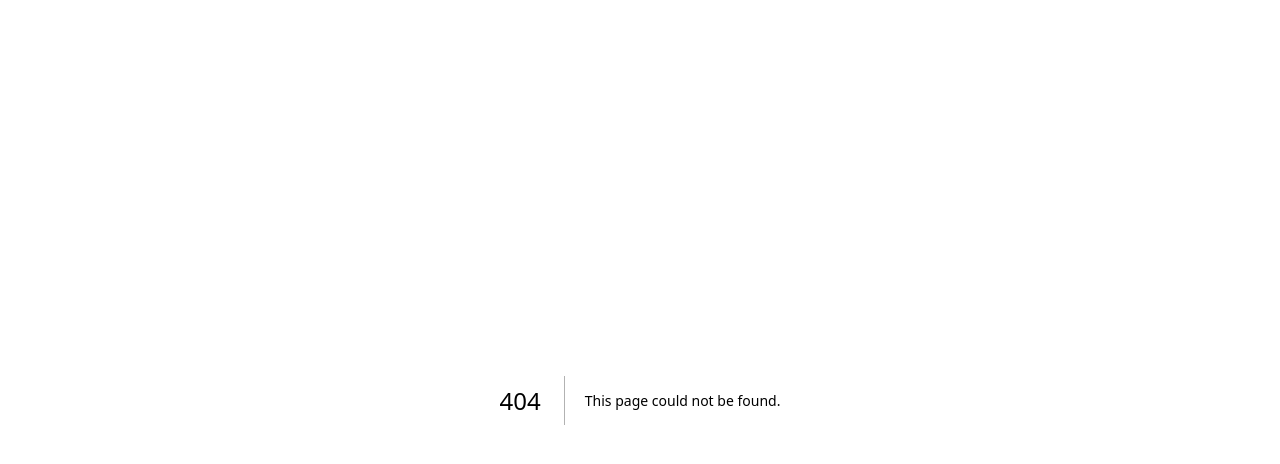
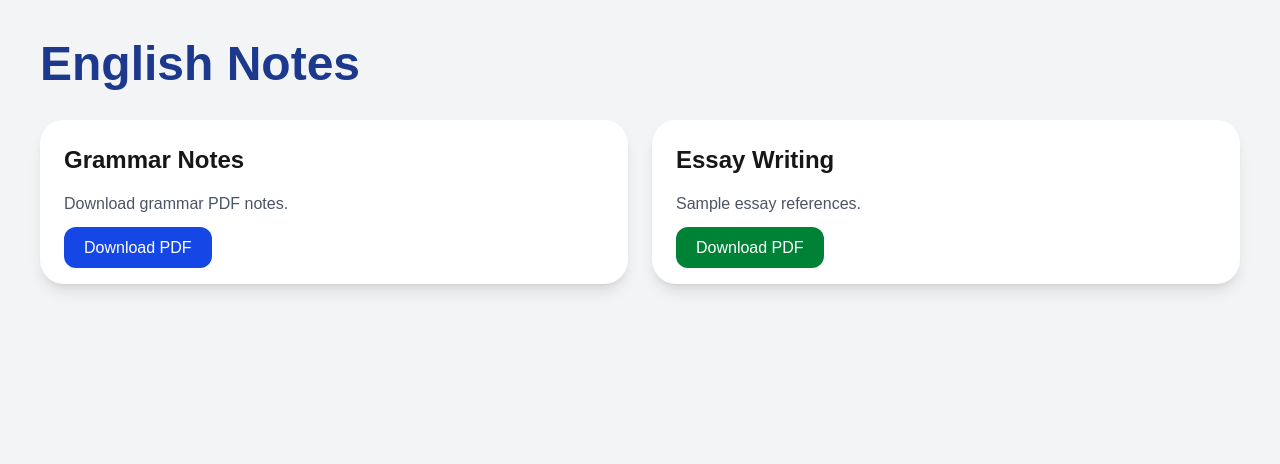
Before and after one commit to kinatsuko/english-portal, a Next.js app: page /notes in a window 1280 px wide. Before the commit this address had no page. Shown: the top 464 px of the page. Built offline with nearby package versions, Linux system fonts and the light colour scheme.

Commit message:
Added notes and videos pages

```diff
--- /dev/null
+++ b/app/notes/page.js
@@ -0,0 +1,49 @@
+export default function NotesPage() {
+  return (
+    <div className="min-h-screen bg-gray-100 p-10">
+      <h1 className="text-5xl font-bold text-blue-900 mb-8">
+        English Notes
+      </h1>
+
+      <div className="grid md:grid-cols-2 gap-6">
+
+        <div className="bg-white rounded-3xl shadow-lg p-6">
+          <h2 className="text-2xl font-semibold mb-4">
+            Grammar Notes
+          </h2>
+
+          <p className="text-gray-600 mb-5">
+            Download grammar PDF notes.
+          </p>
+
+          <a
+            href="/notes/grammar.pdf"
+            target="_blank"
+            className="bg-blue-700 text-white px-5 py-3 rounded-xl"
+          >
+            Download PDF
+          </a>
+        </div>
+
+        <div className="bg-white rounded-3xl shadow-lg p-6">
+          <h2 className="text-2xl font-semibold mb-4">
+            Essay Writing
+          </h2>
+
+          <p className="text-gray-600 mb-5">
+            Sample essay references.
+          </p>
+
+          <a
+            href="/notes/essay.pdf"
+            target="_blank"
+            className="bg-green-700 text-white px-5 py-3 rounded-xl"
+          >
+            Download PDF
+          </a>
+        </div>
+
+      </div>
+    </div>
+  );
+}
--- a/app/page.tsx
+++ b/app/page.tsx
@@ -1,5 +1,6 @@
 "use client";
 import React, { useState } from 'react';
+import Link from "next/link";
 
 export default function EnglishLearningPortal() {
   const [isLoggedIn, setIsLoggedIn] = useState(false);
@@ -57,6 +58,7 @@ export default function EnglishLearningPortal() {
     title: 'NOTES',
     points: ['Grammar', 'Vocabulary', 'Writing'],
     button: 'Explore',
+    link: '/notes',
     color: 'bg-blue-700',
     icon: '📖',
   },
@@ -64,6 +66,7 @@ export default function EnglishLearningPortal() {
     title: 'VIDEOS',
     points: ['Watch selected videos', 'Improve English skills'],
     button: 'Explore',
+    link: '/videos',
     color: 'bg-red-600',
     icon: '▶️',
   },
@@ -71,6 +74,7 @@ export default function EnglishLearningPortal() {
     title: 'EXERCISES',
     points: ['Practice exercises', 'Interactive tasks'],
     button: 'Explore',
+    link: '/exercises',
     color: 'bg-green-600',
     icon: '✍️',
   },
@@ -78,6 +82,7 @@ export default function EnglishLearningPortal() {
     title: 'MATERIALS',
     points: ['Worksheets', 'Sample essays', 'Downloads'],
     button: 'Explore',
+    link: '/materials',
     color: 'bg-yellow-500',
     icon: '📂',
   },
@@ -245,11 +250,13 @@ export default function EnglishLearningPortal() {
                 ))}
               </ul>
 
+              <Link href={section.link}>
   <button
     className={`w-full ${section.color} text-white py-2 rounded-xl font-semibold hover:opacity-90 transition`}
   >
     {section.button}
   </button>
+</Link>
             </div>
           ))}
         </div>
--- /dev/null
+++ b/app/videos/page.js
@@ -0,0 +1,20 @@
+export default function VideosPage() {
+  return (
+    <div className="min-h-screen bg-gray-100 p-10">
+      <h1 className="text-5xl font-bold text-red-700 mb-8">
+        Learning Videos
+      </h1>
+
+      <div className="bg-white rounded-3xl shadow-lg p-6">
+        <iframe
+          width="100%"
+          height="500"
+          src="https://www.youtube.com/embed/VIDEO_ID"
+          title="YouTube video"
+          allowFullScreen
+          className="rounded-2xl"
+        ></iframe>
+      </div>
+    </div>
+  );
+}
```
Lines whose indentation alone changed are shown as unchanged.
